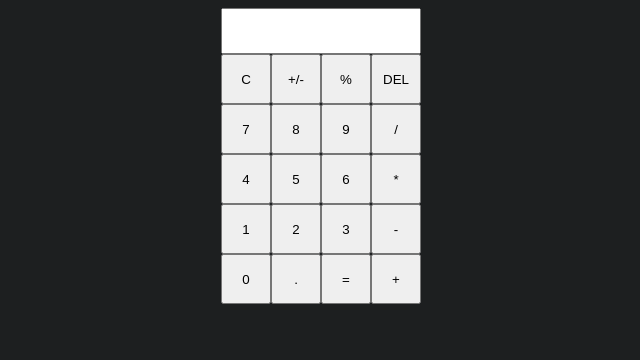
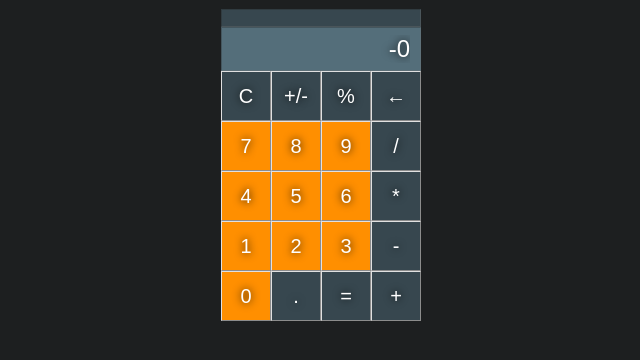
Before and after one commit to FilipRankovic/calculator, a plain HTML site: page index.html in a window 1280 px wide. Both pictures are taken after a click on the button "+/-". Shown: the whole page, without its empty margins (319-959 px from the left). Drawn offline with nearby package versions, Linux system fonts and the light colour scheme.

Commit message:
Added percentage, decimal and +/- functionality,  new input for displaying string of operations, new style and lots more

```diff
--- a/css/style.css
+++ b/css/style.css
@@ -15,15 +15,54 @@ body {
 
 #display {
 	height: 40px;
-	width: 176px;
+	width: 178px;
   font-size:18pt;
 	text-align: right;
 	padding-right: 10px;
 	padding-left: 10px;
+	background-color:#546E7A;
+	color: white;
+	text-shadow: 0 0 .5rem black;
+	border-width: 1px;
+	disab
 }
 
-#buttons {
+#saved {
+	width: 178px;
+  font-size:9pt;
+	text-align: right;
+	padding-right: 10px;
+	padding-left: 10px;
+	background-color: #37474F;
+	color: #FF8F00;
+	border-width: 1px;
+}
+
+.buttons {
 	text-align: center;
+	color: white;
+	background: #37474F;
+	text-shadow: 0 0 .5rem black;
+	border-width: 1px;
+	border-color:#E0E0E0;
+  //border-radius: 1px;
+	font-size: 20px;
+}
+
+.buttons:hover {
+	border-color: solid white;
+	filter: brightness(92%);
+	font-size: 30px;
+}
+
+.buttons:active {
+	filter: brightness(107%);
+}
+
+.buttons:focus {outline:0;}
+
+.numbers {
+	background: #FF8F00;
 }
 
 #buttons-container {
@@ -32,10 +71,3 @@ body {
 	grid-template-rows: 50px 50px 50px 50px 50px;
 	position: relative;
 }
-
-.buttons {
-}
-
-.numbers {
-
-}
--- a/index.html
+++ b/index.html
@@ -16,14 +16,19 @@
 
   <body>
 	<div id="main-container">
-		<input id="display" value=''>
-		</input>
-		<div id="wrapper">
+		<div>
+			<input id="saved" disabled/>
+		</div>
+		<div>
+			<input id="display" value="0" disabled/>
+		</div>
+
+		<div>
 			<div id="buttons-container">
-				<button id="clear" class="buttons">C</button>
-				<button class="buttons">+/-</button>
-				<button class="buttons">%</button>
-				<button id="backspace" class="buttons">DEL</button>
+				<button class="buttons" id="clear">C</button>
+				<button class="buttons" id="plusminus">+/-</button>
+				<button class="buttons" id="percentage">%</button>
+				<button class="buttons" id="backspace">←</button>
 				<button class="buttons numbers">7</button>
 				<button class="buttons numbers">8</button>
 				<button class="buttons numbers">9</button>
@@ -37,8 +42,8 @@
 				<button class="buttons numbers">3</button>
 				<button class="buttons operators">-</button>
 				<button class="buttons numbers">0</button>
-				<button class="buttons">.</button>
-				<button id="equals" class="buttons">=</button>
+				<button class="buttons" id="point">.</button>
+				<button class="buttons" id="equals">=</button>
 				<button class="buttons operators">+</button>
 			</div>
 		</div>
--- a/js/index.js
+++ b/js/index.js
@@ -4,9 +4,10 @@ $(document).ready(function() {
 	var first_value = 0;
 	var operator = '';
 	var main_string = '';
+	var percentage = false;
 
 	$(".numbers").click(function() {
-		if (display_value == 0) {
+		if (display_value === 0) {
 			display_value = $(this).text();
 		} else {
 		display_value = display_value + $(this).text();
@@ -33,6 +34,7 @@ $(document).ready(function() {
 			operator = $(this).text();
 			main_string += display_value;
 			main_string += ' ' + operator + ' ';
+			display_value = 0;
 			//display_value = operate(operator, parseInt(first_value, 10), parseInt(display_value, 10));
 			first_value = 0;
 		}
@@ -40,19 +42,50 @@ $(document).ready(function() {
 	});
 
 	$("#equals").click(function() {
-		main_string += display_value;
-		console.log(main_string);
-		calculate(main_string);
+		if (percentage == true) {
+			main_string += display_value;
+			display_value = percent(first_value, display_value);
+			percent == percentage;
+		} else {
+			main_string += display_value;
+			console.log(main_string);
+			calculate(main_string);
+		}
 		updateDisplay();
+		main_string = '';
 	});
 
 	$("#backspace").click(function() {
 		display_value = display_value.slice(0, -1);
+		if(display_value == '') display_value = 0;
+		updateDisplay();
+	});
+
+	$("#point").click(function() {
+		display_value += '.';
+		updateDisplay();
+	});
+
+	$("#plusminus").click(function() {
+		if (display_value[0] != '-' && display_value[0] != '+') {
+			console.log(display_value[0]);
+			display_value = '-' + display_value;
+		}
+		updateDisplay();
+	});
+
+	$("#percentage").click(function() {
+		first_value = display_value;
+		main_string += display_value;
+		display_value = 0;
+		percentage = true;
+		main_string += ' % of ';
 		updateDisplay();
 	});
 
 	function updateDisplay() {
 		document.getElementById("display").value = display_value;
+		document.getElementById("saved").value = main_string;
 	}
 
 
@@ -73,15 +106,19 @@ $(document).ready(function() {
 		return a / b;
 	}
 
+	function percent(a, b) {
+		return (parseFloat(a) / 100) * parseFloat(b);
+	}
+
 	function operate (operator, a, b) {
 		if (operator === '+') {
-			return add(parseInt(a, 10), parseInt(b, 10));
+			return add(parseFloat(a, 10), parseFloat(b, 10));
 		} else if (operator === '-') {
-			return subtract(parseInt(a, 10), parseInt(b, 10));
+			return subtract(parseFloat(a, 10), parseFloat(b, 10));
 		} else if (operator === '*') {
-			return multiply(parseInt(a, 10), parseInt(b, 10));
+			return multiply(parseFloat(a, 10), parseFloat(b, 10));
 		} else if (operator === '/') {
-			return divide(parseInt(a, 10), parseInt(b, 10));
+			return divide(parseFloat(a, 10), parseFloat(b, 10));
 		} else return 'invalid';
 	}
 
```
